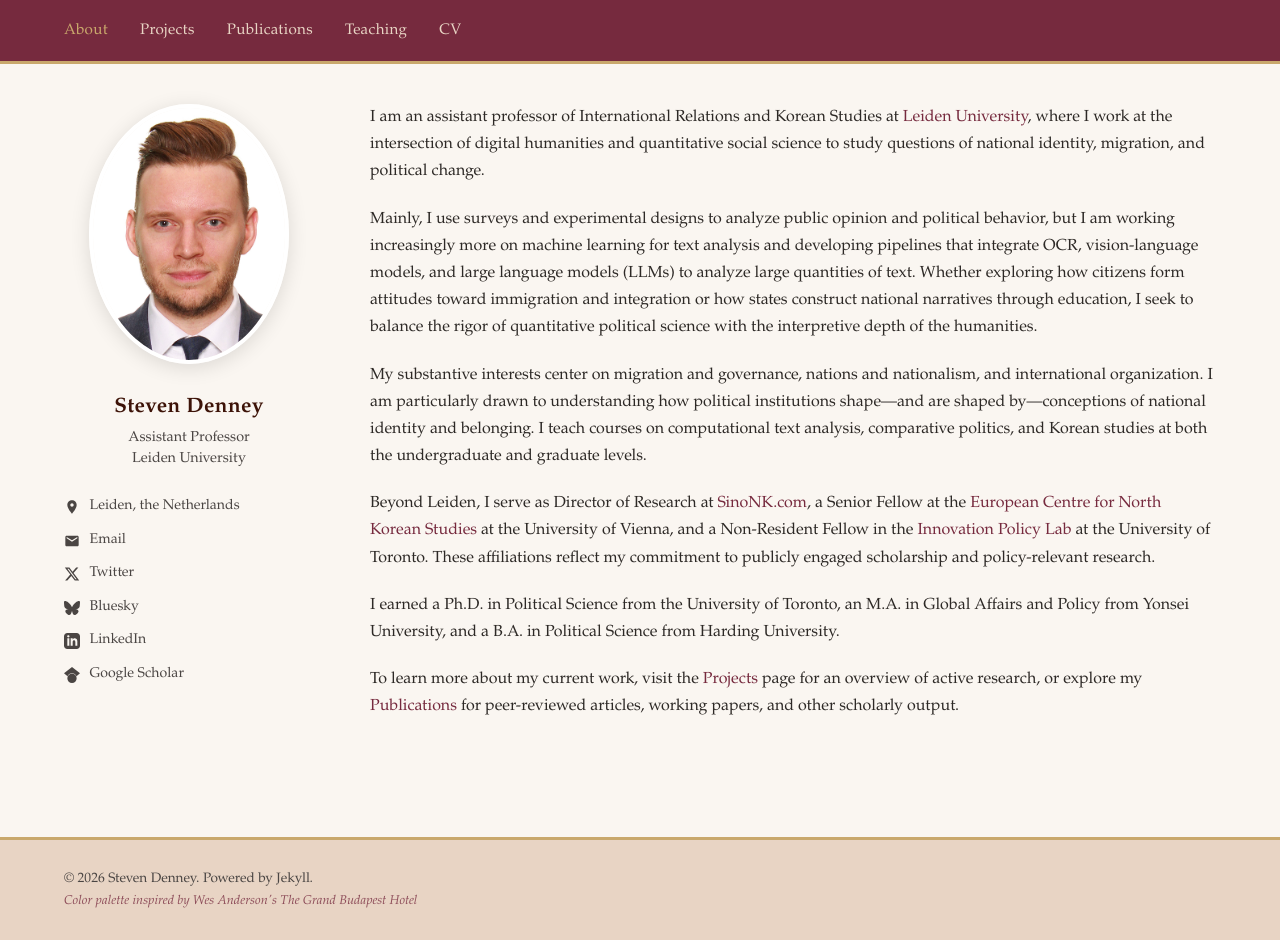
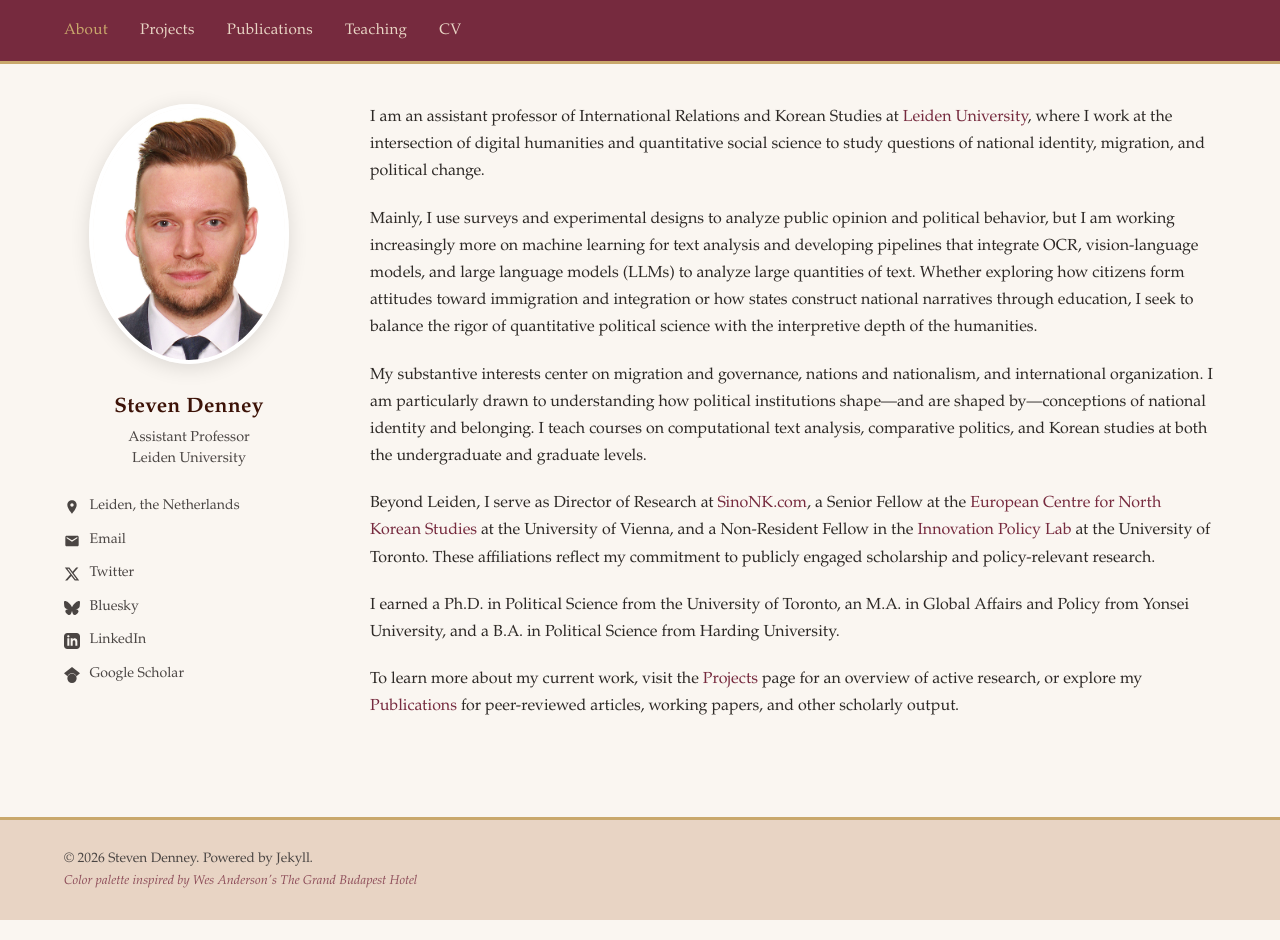
Before and after one commit to scdenney/scdenney.github.io, a Jekyll site: the page built from index.md, in a window 1280 px wide and 940 px high. Built offline with Jekyll 4.4.1, drawn with Linux system fonts in a browser that asks for light colours.

Commit message:
Fix extra space at bottom of About page

```diff
--- a/assets/css/style.css
+++ b/assets/css/style.css
@@ -202,6 +202,10 @@ body {
 
 .page-content h1:first-child {
   margin-top: 0;
+}
+
+.page-content > *:last-child {
+  margin-bottom: 0;
 }
 
 /* Typography */
```
